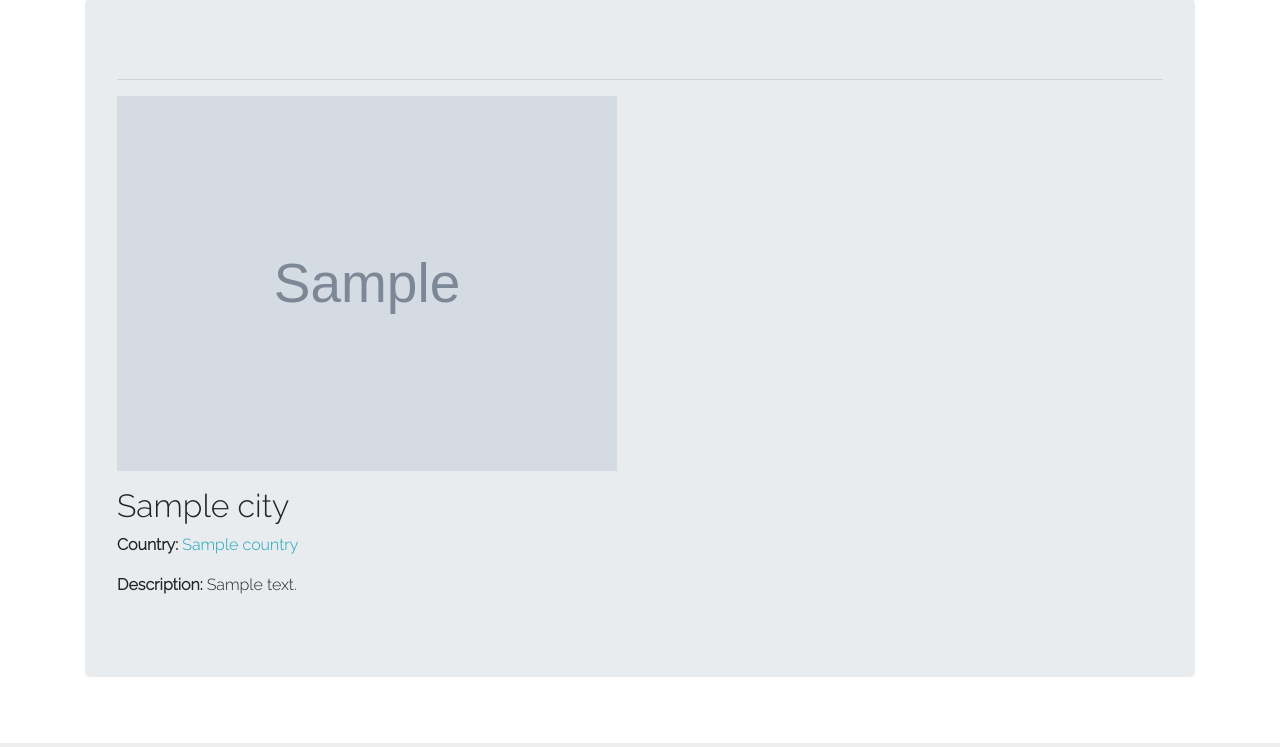
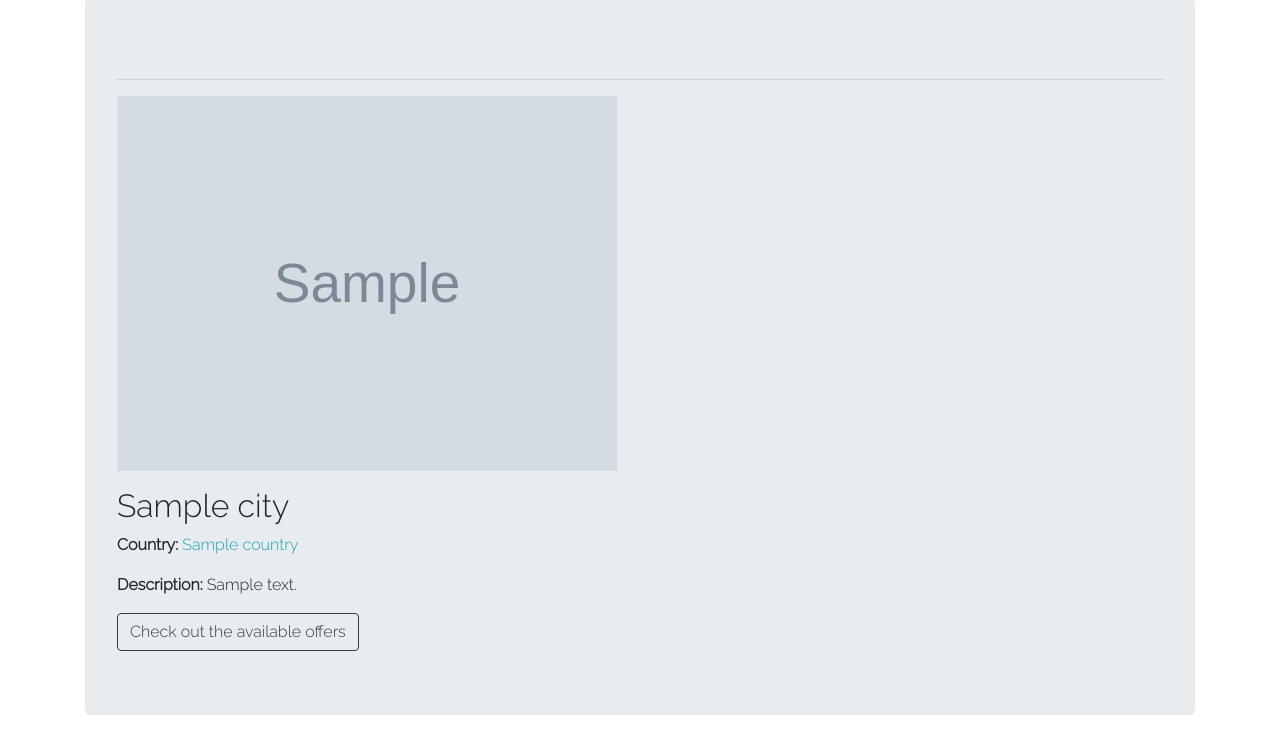
Before and after one commit to DanielGyure/TravelProject, a Django app: page /cities/1 in a window 1280 px wide. Shown: the part 57-804 px from the top of the page. Run offline with Django 4.2, Linux system fonts and the light colour scheme; tables that the repository leaves empty hold one stand-in row (values such as "Sample post"); grey boxes marked "Sample" are stand-in pictures; some libraries are stand-ins or nearby versions.

Commit message:
Added a button to city detail

```diff
--- a/TravelProject/viewer/templates/city_detail.html
+++ b/TravelProject/viewer/templates/city_detail.html
@@ -23,4 +23,6 @@
 <p><b>Country:</b><a href="{% url 'country_detail' city.country.id %}" class="text-info"> {{city.country}}</a></p>
 <p><b>Description:</b> {{city.description}}</p>
 
+<a href="{% url 'travels' %}" class="btn btn-outline-dark" data-mdb-ripple-color="dark">Check out the available offers</a>
+
 {% endblock %}
```
